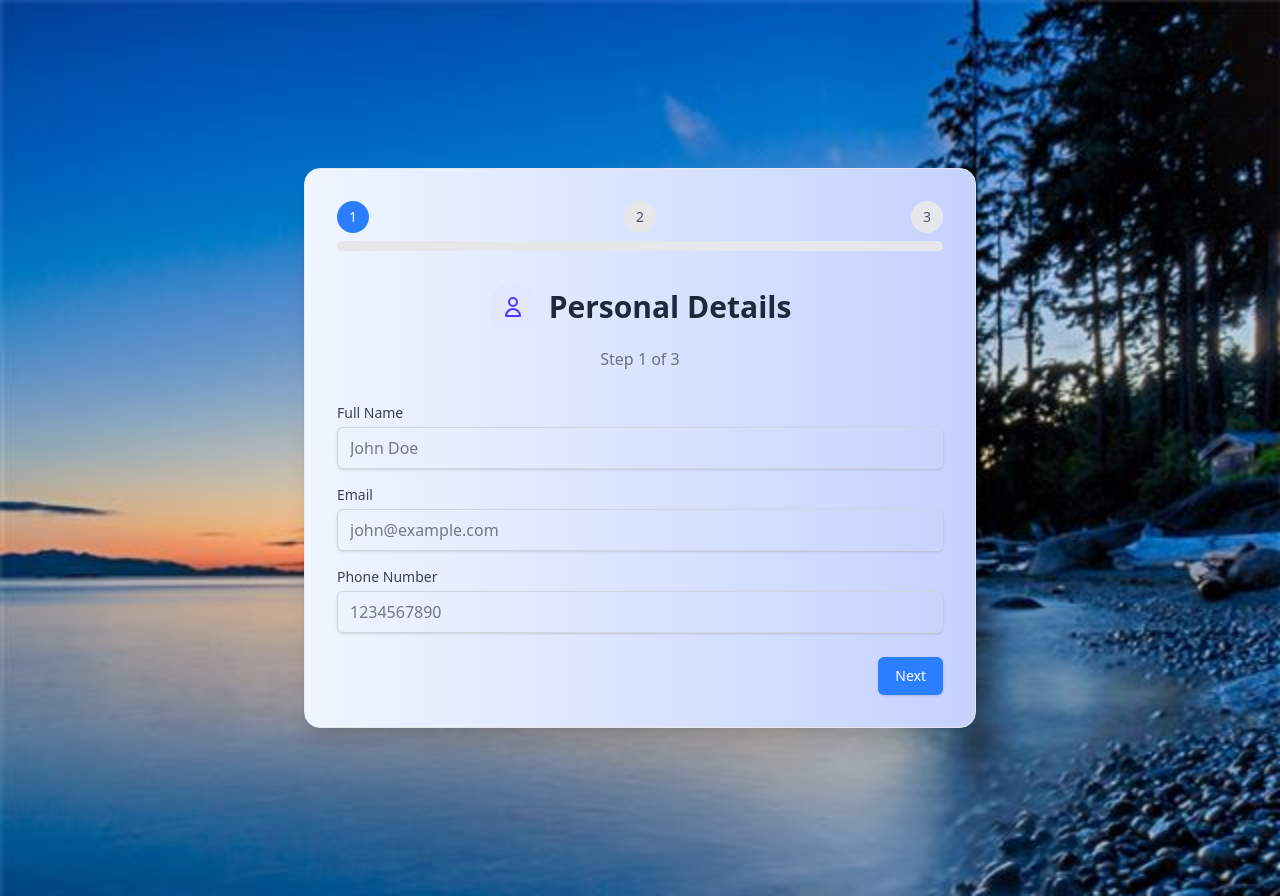
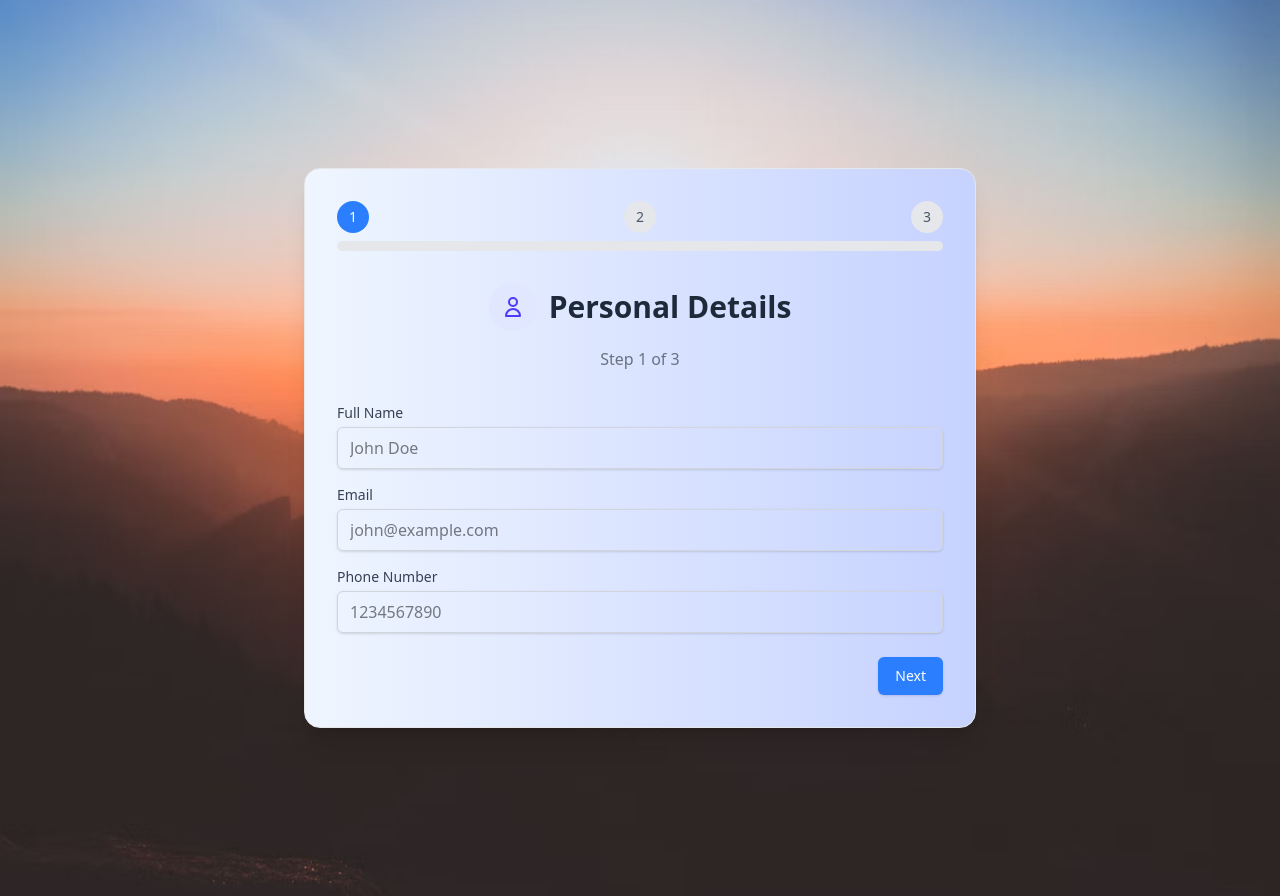
Before and after one commit to M-Pragati06/form_section, a React (Vite) app: page / in a window 1280 px wide. Built offline with nearby package versions, Linux system fonts and the light colour scheme.

Commit message:
Add files via upload

```diff
--- a/src/App.jsx
+++ b/src/App.jsx
@@ -1,8 +1,18 @@
 import MultiStepForm from './pages/MultiStepForm';
+import bgImage from './assets/bg.avif';
+import React from 'react';
 
 function App() {
   return (
-    <div className="min-h-screen py-12 px-4 sm:px-6 lg:px-8" style={{backgroundImage: "url('src/assets/bg.jpg')", backgroundSize: 'cover'}}>
+    <div
+      className="min-h-screen py-12 px-4 sm:px-6 lg:px-8"
+      style={{
+        backgroundImage: `url(${bgImage})`,
+        backgroundSize: 'cover',
+        backgroundPosition: 'center',
+        backgroundRepeat: 'no-repeat'
+      }}
+    >
       <MultiStepForm />
     </div>
   );
```
